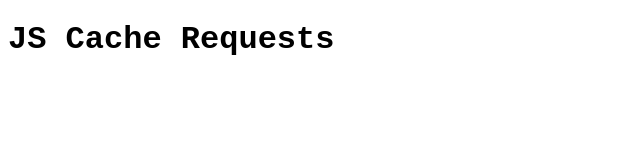
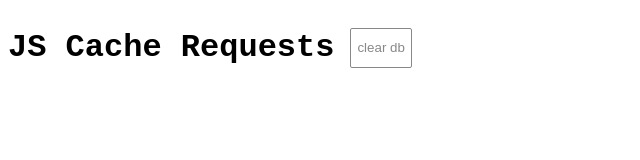
Before and after one commit to raptisj/js-cache-requests, a website built with Vite: page index.html in a window 1280 px wide. Shown: the whole page, without its empty margins (0-640 px from the left). Built offline with nearby package versions, Linux system fonts and the light colour scheme; no server answers.

```diff
--- a/app.js
+++ b/app.js
@@ -4,6 +4,22 @@
 import { fetchAndStoreUsers, fetchUser, getCachedUser } from "./api/users";
 import { fetchPostComments, fetchPosts, getCachedComments } from "./api/posts";
 import { renderComments, renderPosts, renderUser } from "./utils/dom";
+
+const clearBtn = document.querySelector(".clear-btn");
+
+clearBtn.addEventListener("click", () => {
+  const transaction = db.transaction(["users", "comments"], "readwrite");
+
+  transaction.oncomplete = () => {
+    console.log("DB cleared");
+  };
+
+  const userObjectStore = transaction.objectStore("users");
+  const commentsObjectStore = transaction.objectStore("comments");
+
+  userObjectStore.clear();
+  commentsObjectStore.clear();
+});
 
 const getPostWithComments = async (post) => {
   const cachedComments = await getCachedComments(post.id);
--- a/index.html
+++ b/index.html
@@ -6,7 +6,10 @@
     <title>JS cache requests</title>
   </head>
   <body>
-    <h1>JS Cache Requests</h1>
+    <div class="header">
+      <h1>JS Cache Requests</h1>
+      <button class="clear-btn">clear db</button>
+    </div>
 
     <div class="wrapper">
       <div class="posts"></div>
--- a/style.css
+++ b/style.css
@@ -1,5 +1,20 @@
 body {
     font-family: 'Courier New', Courier, monospace;
+  }
+
+  .header {
+    display: flex;
+    align-items: center;
+  }
+
+  .header button {
+    height: 40px;
+    background: transparent;
+    border: 1px solid #888888;
+    cursor: pointer;
+    margin-left: 16px;
+    color: #888888;
+    border-radius: 2px;
   }
 
   .wrapper {
```
